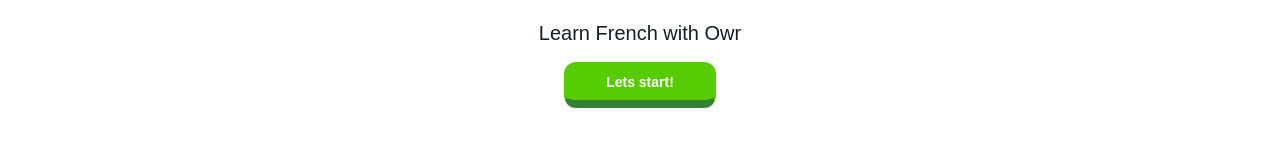
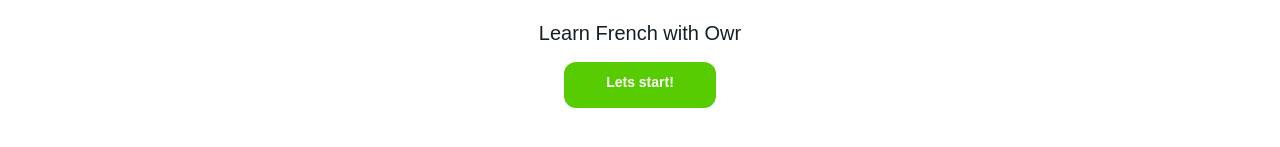
Before and after one commit to huilensolis/owr, a React (Vite) app: page / in a window 1280 px wide. Shown: the part 411-558 px from the top of the page. Built offline with nearby package versions, Linux system fonts and the light colour scheme.

Commit message:
fix button border

```diff
--- a/src/components/buttons/primary/index.tsx
+++ b/src/components/buttons/primary/index.tsx
@@ -51,7 +51,7 @@ export function PrimaryBtn({
 function GreenBtn({ children, disabled, onClick }: Btn) {
   return (
     <button
-      className={`${defaultStyles} bg-cm-green border-b-cm-dark-green text-cm-white dark:text-cm-black`}
+      className={`${defaultStyles} bg-cm-green border-cm-dark-green text-cm-white dark:text-cm-black`}
       disabled={disabled}
       onClick={onClick}
     >
```
